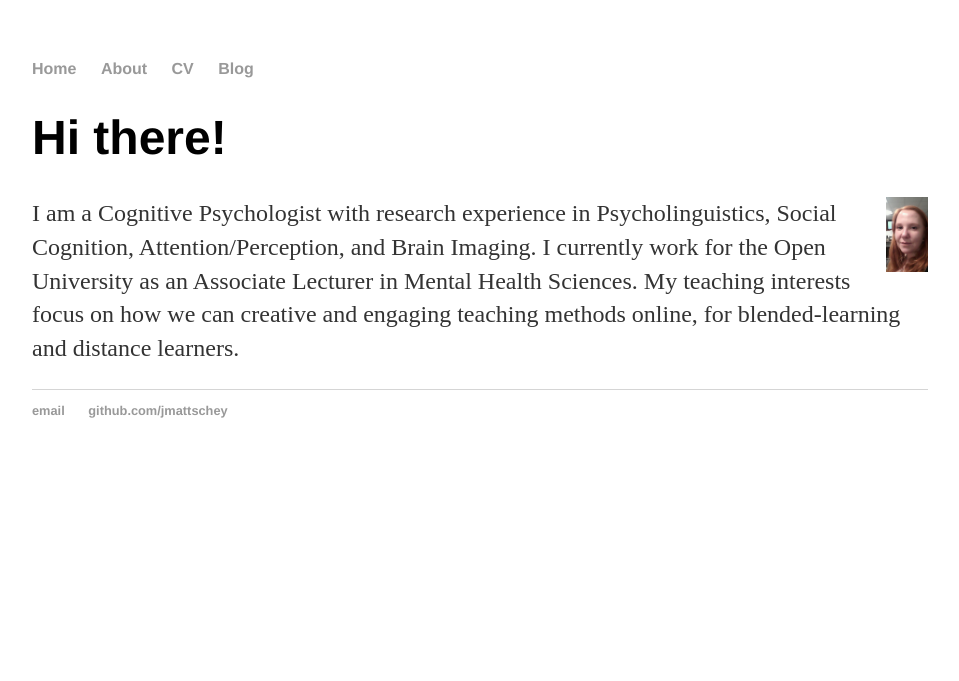
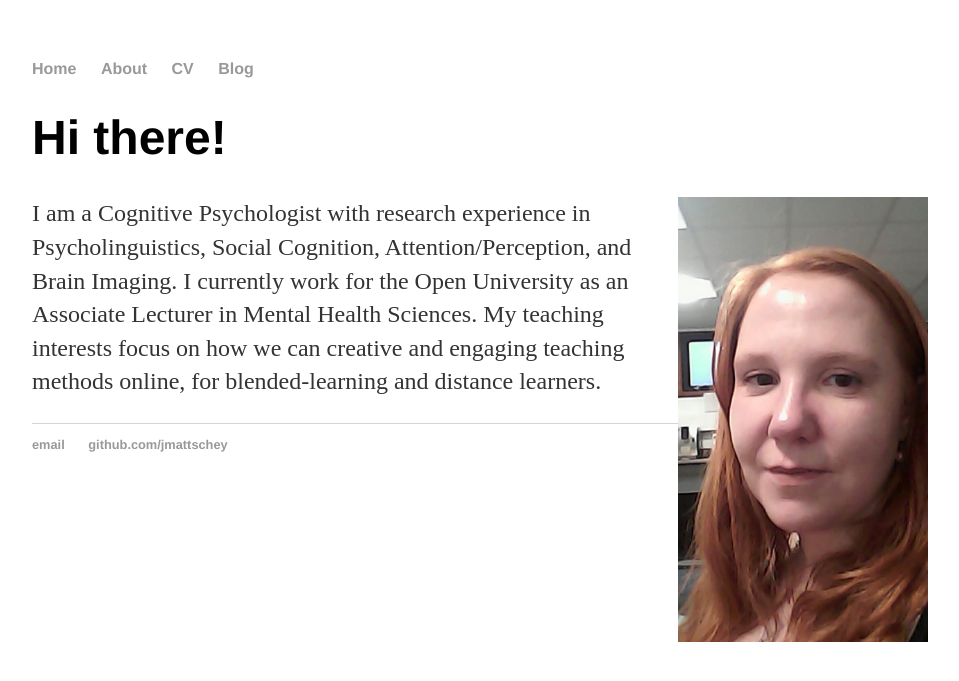
Before and after one commit to jmattschey/jmattschey.github.io, a Jekyll site: the page built from index.html, in a window 1280 px wide. Shown: the top 681 px of the page, without its empty margins (160-1119 px from the left). Built offline with Jekyll 4.4.1, drawn with Linux system fonts in a browser that asks for light colours.

Commit message:
Update index.html

```diff
--- a/index.html
+++ b/index.html
@@ -7,7 +7,7 @@
 
 	<h1>Hi there!</h1>
 
-	<img src="profile.jpg" style="float:right;width:42px;">
+	<img src="profile.jpg" style="float:right;width:250px;">
 
 	<p>I am a Cognitive Psychologist with research experience in Psycholinguistics,
 	Social Cognition, Attention/Perception, and Brain Imaging. I currently
```
